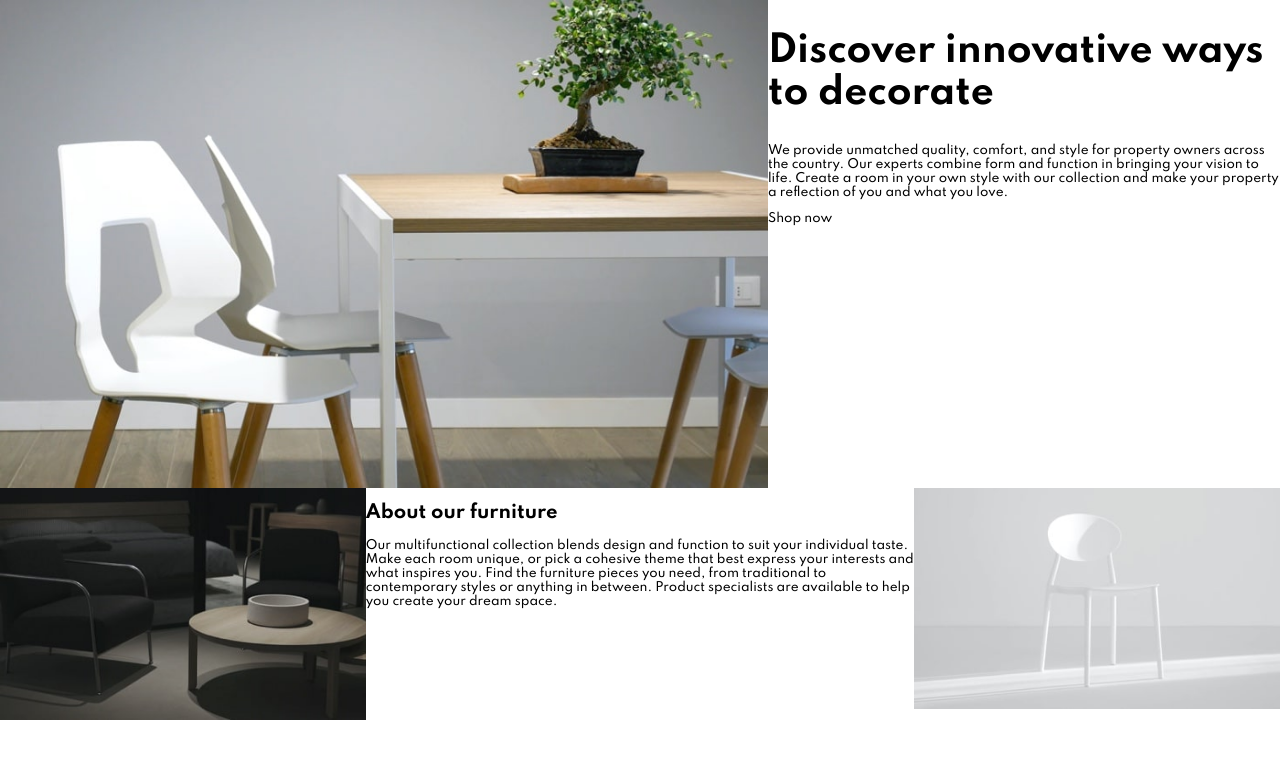
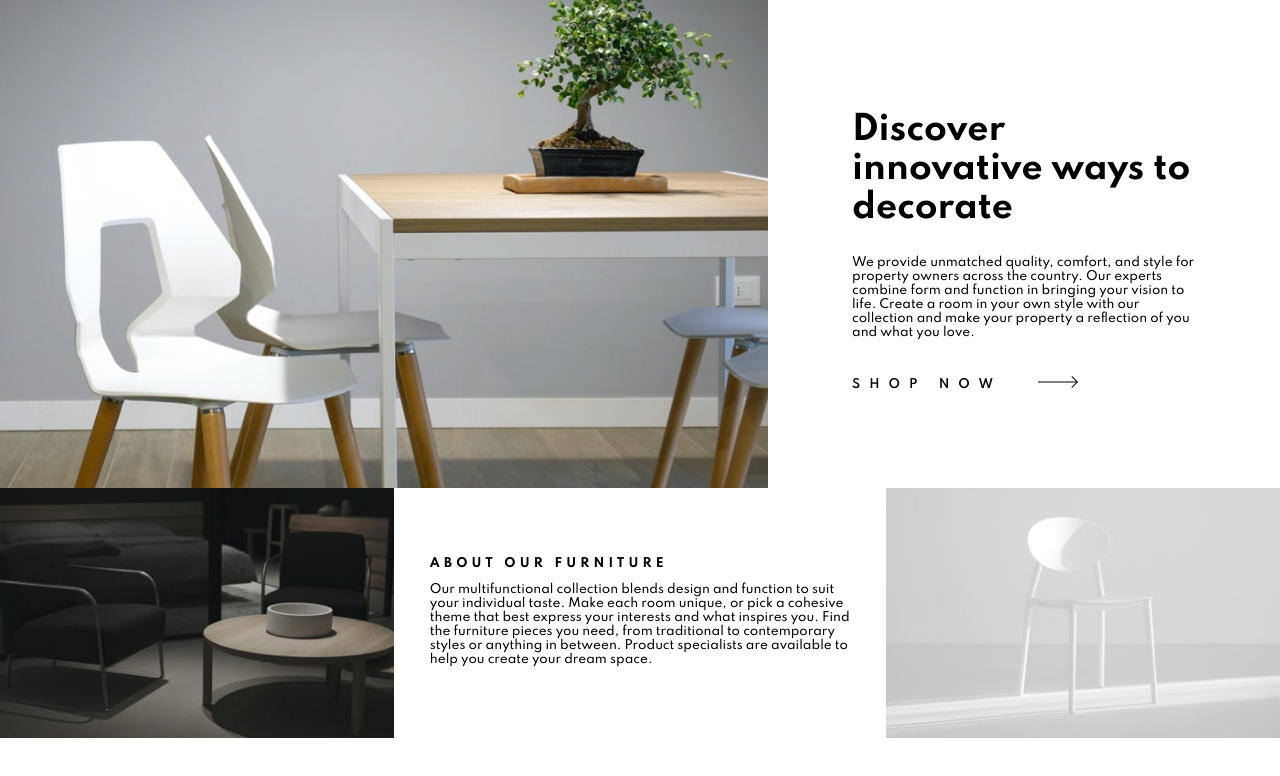
Before and after one commit to npstrass/room-homepage, a plain HTML site: page index.html in a window 1280 px wide. Drawn offline with Linux system fonts and the light colour scheme.

Commit message:
style changes

```diff
--- a/index.css
+++ b/index.css
@@ -32,24 +32,51 @@ section:first-of-type {
 }
 
 section:last-of-type {
-    grid-template-columns: 1fr 1.5fr 1fr;
+    grid-template-columns: 1fr 1.25fr 1fr;
+    align-items: center;
 }
 
 img {
     width: 100%;
+    height: 100%;
     object-fit: cover;
 }
 
 h1 {
-    font-size: 3rem;
+    font-size: 2.75rem;
+    font-weight: 700;
 }
 
 h2 {
-    font-size: 1.5rem;
+    font-size: 1rem;
+    font-weight: 700;
+    text-transform: uppercase;
+    letter-spacing: .35rem;
 }
 
 p {
     font-size: 1rem;
+    font-weight: 500;
+}
+
+.shop-now {
+    margin-top: 3rem;
+    letter-spacing: .75rem;
+    font-weight: 600;
+    text-transform: uppercase;
+}
+
+.shop-now::after {
+    content: url(images/icon-arrow.svg);
+    margin-left: 3rem;
+}
+
+.gallery-text-container {
+    padding: 7rem;
+}
+
+section:last-of-type .text-container {
+    padding: 3rem;
 }
 
 .no-2,
```
